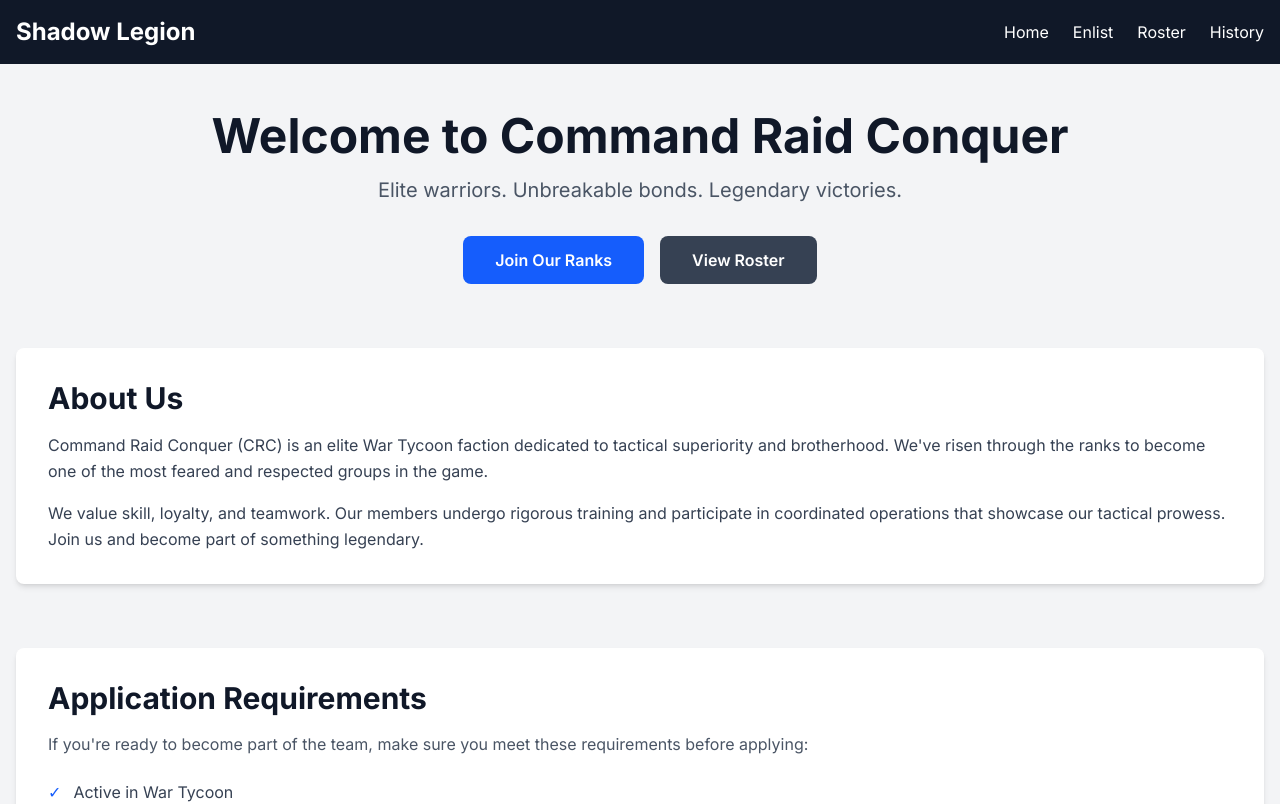
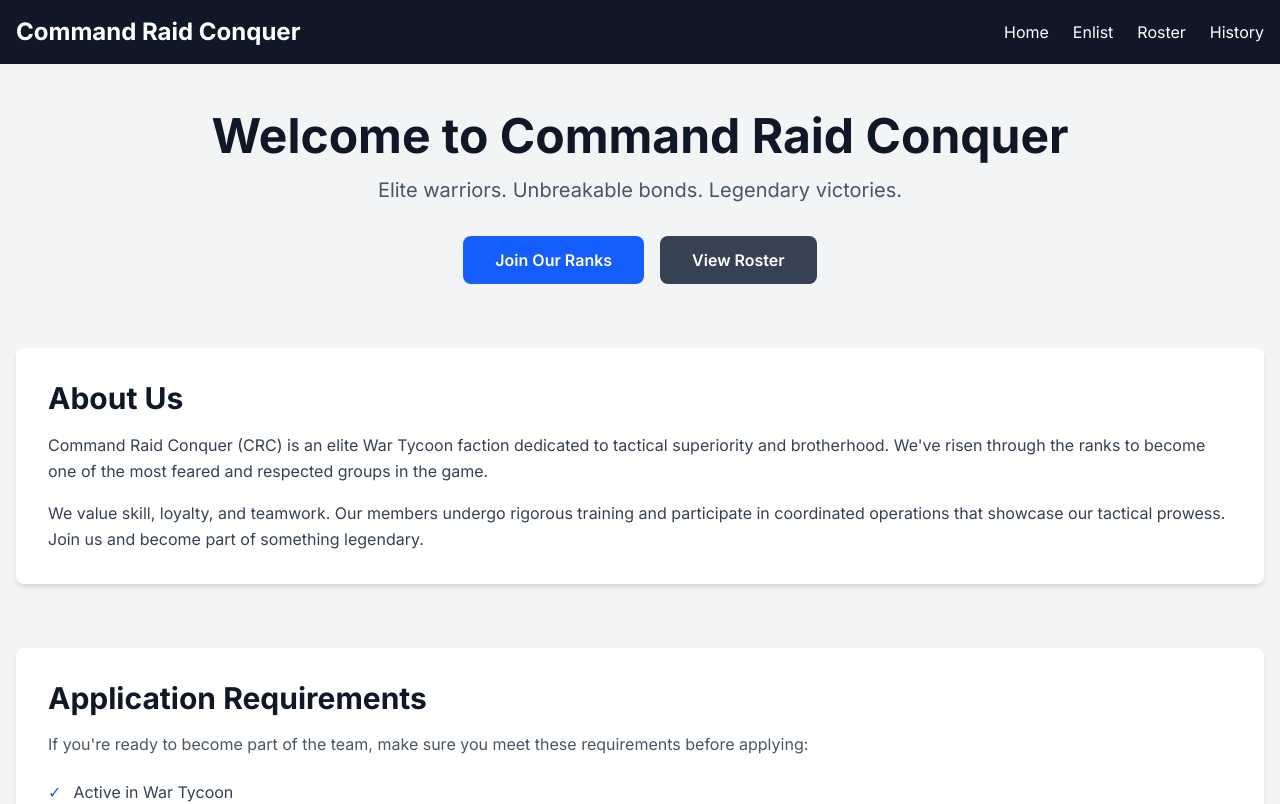
Before and after one commit to carlo4249/command-raid-conquer, a Next.js app: page / in a window 1280 px wide. Shown: the top 804 px of the page. Built offline with nearby package versions, Linux system fonts and the light colour scheme.

Commit message:
Change header title from 'Shadow Legion' to 'Command Raid Conquer'

```diff
--- a/app/layout.tsx
+++ b/app/layout.tsx
@@ -20,7 +20,7 @@
       <body className={inter.className}>
         <nav className="bg-gray-900 text-white p-4 shadow-lg">
           <div className="container mx-auto flex justify-between items-center">
-            <h1 className="text-2xl font-bold">Shadow Legion</h1>
+            <h1 className="text-2xl font-bold">Command Raid Conquer</h1>
             <div className="space-x-6">
               <Link href="/" className="hover:text-blue-400 transition">Home</Link>
               <Link href="/enlist" className="hover:text-blue-400 transition">Enlist</Link>
```
